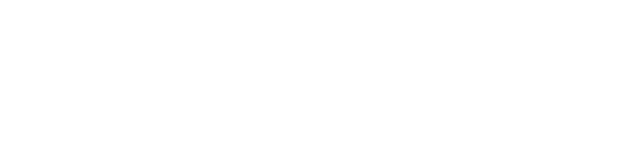
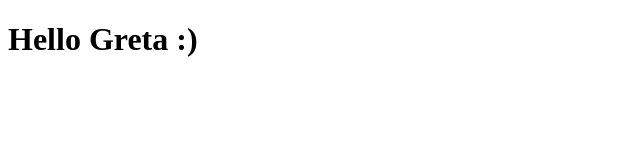
Before and after one commit to mezofib/coursera_html_css_course, a plain HTML site: page site/index.html in a window 1280 px wide. Shown: the whole page, without its empty margins (0-640 px from the left). Drawn offline with Linux system fonts and the light colour scheme.

Commit message:
main body update

```diff
--- a/site/index.html
+++ b/site/index.html
@@ -4,6 +4,7 @@
 	<title>Hello Greta</title>
 </head>
 <body>
+<h1>Hello Greta :)</h1>
 
 </body>
 </html>
```
